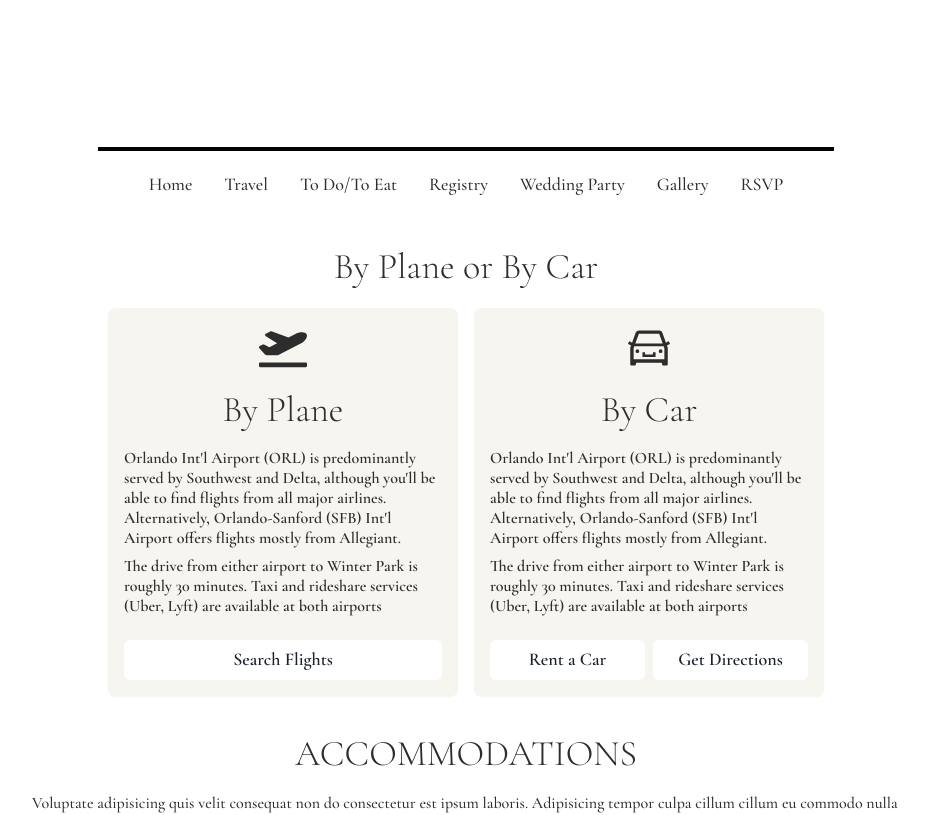
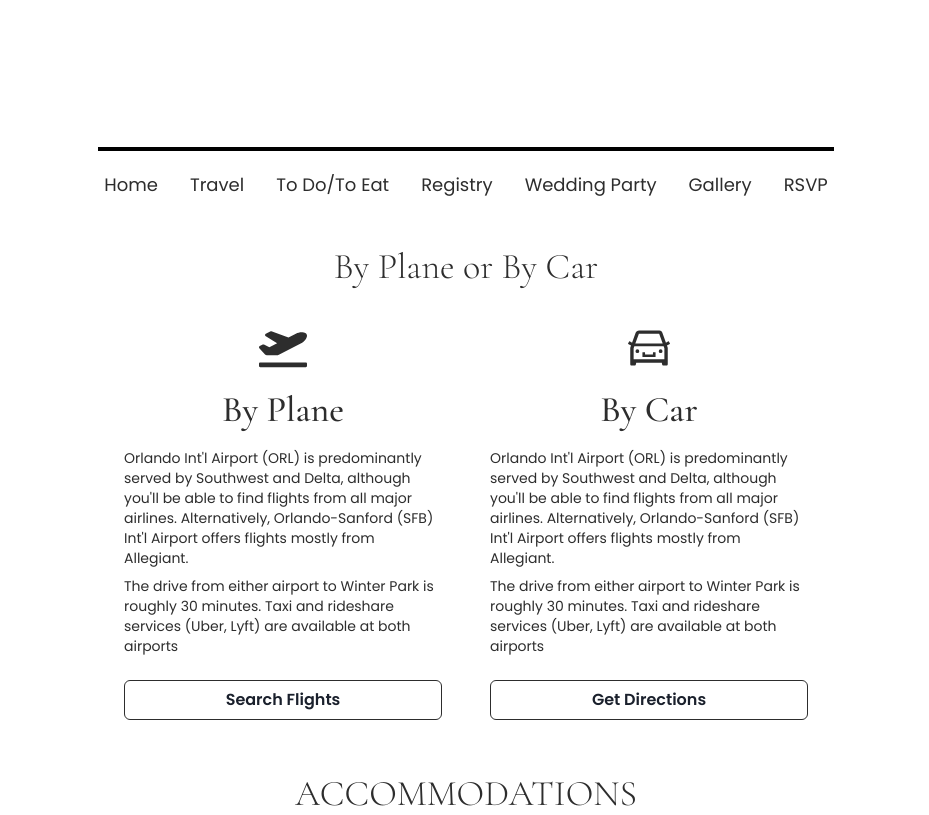
Before and after one commit to kblair40/wedding_v2, a React (Create React App) app: page /travel in a window 1280 px wide. Shown: the top 815 px of the page, without its empty margins (174-1103 px from the left). Built offline with nearby package versions, Linux system fonts and the light colour scheme.

Commit message:
Remove default Paper styles

```diff
--- a/public/index.html
+++ b/public/index.html
@@ -17,7 +17,7 @@
     <link rel="preconnect" href="https://fonts.googleapis.com" />
     <link rel="preconnect" href="https://fonts.gstatic.com" crossorigin />
     <link
-      href="https://fonts.googleapis.com/css2?family=Cormorant+Garamond:ital,wght@0,300;0,400;0,500;0,600;0,700;1,300;1,400;1,500;1,600;1,700&family=EB+Garamond:wght@400;500;600;700&family=Great+Vibes&display=swap"
+      href="https://fonts.googleapis.com/css2?family=Cormorant+Garamond:ital,wght@0,300;0,400;0,500;0,600;0,700;1,300;1,400;1,500;1,600;1,700&family=EB+Garamond:wght@400;500;600;700&family=Great+Vibes&family=Poppins:ital,wght@0,100;0,200;0,300;0,400;0,500;0,600;0,700;0,800;1,100;1,200;1,300;1,400;1,500&display=swap"
       rel="stylesheet"
     />
 
--- a/src/components/TravelInfo/index.js
+++ b/src/components/TravelInfo/index.js
@@ -20,6 +20,8 @@ const paperStyles = {
   flex: 1,
   w: "100%",
   maxW: { base: "350px", sm: "375px", md: "300px", lg: "350px" },
+  bg: "white",
+  shadow: "none",
 };
 
 const TravelInfo = () => {
@@ -39,11 +41,14 @@ const TravelInfo = () => {
         <Paper {...paperStyles}>
           <VStack alignItems="center" spacing="1rem">
             <Icon as={FaPlaneDeparture} boxSize="48px" color="neutral.black" />
-            <Heading fontSize="4xl">By Plane</Heading>
+            <Heading fontSize="4xl" fontWeight="500">
+              By Plane
+            </Heading>
             <VStack>
               <Text
                 lineHeight="20px"
-                fontWeight="600"
+                // fontWeight="600"
+                fontSize="sm"
                 //
               >
                 Orlando Int'l Airport (ORL) is predominantly served by Southwest
@@ -53,7 +58,8 @@ const TravelInfo = () => {
               </Text>
               <Text
                 lineHeight="20px"
-                fontWeight="600"
+                // fontWeight="600"
+                fontSize="sm"
                 //
               >
                 The drive from either airport to Winter Park is roughly 30
@@ -66,19 +72,26 @@ const TravelInfo = () => {
               pt="8px"
               w="100%"
             >
-              <Link isExternal href="https://www.google.com/flights">
+              <Link
+                isExternal
+                href="https://www.google.com/flights"
+                textDecoration="none"
+                _hover={{
+                  textDecoration: "none",
+                }}
+              >
                 <Button
                   w="100%"
                   bg="white"
-                  fontSize="lg"
                   transition=".25s ease-in-out"
                   border="1px solid"
-                  borderColor="transparent"
+                  borderColor="neutral.black"
+                  variant="outline"
                   _hover={{
-                    borderColor: "neutral.200",
-                    bg: "neutral.50",
+                    bg: "neutral.black",
+                    color: "neutral.white",
                   }}
-                  _active={{ bg: "neutral.200" }}
+                  _active={{ bg: "text.secondary" }}
                 >
                   Search Flights
                 </Button>
@@ -94,15 +107,17 @@ const TravelInfo = () => {
         >
           <VStack alignItems="center" spacing="1rem">
             <Icon as={AiOutlineCar} boxSize="48px" color="neutral.black" />
-            <Heading fontSize="4xl">By Car</Heading>
+            <Heading fontSize="4xl" fontWeight="500">
+              By Car
+            </Heading>
             <VStack>
-              <Text lineHeight="20px" fontWeight="600">
+              <Text lineHeight="20px" fontSize="sm">
                 Orlando Int'l Airport (ORL) is predominantly served by Southwest
                 and Delta, although you'll be able to find flights from all
                 major airlines. Alternatively, Orlando-Sanford (SFB) Int'l
                 Airport offers flights mostly from Allegiant.
               </Text>
-              <Text lineHeight="20px" fontWeight="600">
+              <Text lineHeight="20px" fontSize="sm">
                 The drive from either airport to Winter Park is roughly 30
                 minutes. Taxi and rideshare services (Uber, Lyft) are available
                 at both airports
@@ -113,38 +128,21 @@ const TravelInfo = () => {
               pt="8px"
               w="100%"
             >
-              <HStack>
               <Button
                 w="100%"
                 bg="white"
-                  fontSize="lg"
                 transition=".25s ease-in-out"
                 border="1px solid"
-                  borderColor="transparent"
+                borderColor="neutral.black"
+                variant="outline"
                 _hover={{
-                    borderColor: "neutral.200",
-                    bg: "neutral.50",
+                  bg: "neutral.black",
+                  color: "neutral.white",
                 }}
-                  _active={{ bg: "neutral.200" }}
-                >
-                  Rent a Car
-                </Button>
-                <Button
-                  w="100%"
-                  bg="white"
-                  fontSize="lg"
-                  transition=".25s ease-in-out"
-                  border="1px solid"
-                  borderColor="transparent"
-                  _hover={{
-                    borderColor: "neutral.200",
-                    bg: "neutral.50",
-                  }}
-                  _active={{ bg: "neutral.200" }}
+                _active={{ bg: "text.secondary" }}
               >
                 Get Directions
               </Button>
-              </HStack>
             </Box>
           </VStack>
         </Paper>
--- a/src/utils/theme.js
+++ b/src/utils/theme.js
@@ -61,7 +61,7 @@ const theme = extendTheme({
       },
       baseStyle: {
         color: "#2d2d2d",
-        fontWeight: "500",
+        fontWeight: "400",
       },
     },
     Heading: {
@@ -91,7 +91,8 @@ const theme = extendTheme({
     // heading: "EB Garamond",
     heading: "Cormorant Garamond",
     // body: "Josefin Slab",
-    body: "Cormorant Garamond",
+    // body: "Cormorant Garamond",
+    body: "Poppins",
     mono: "Josefin Slab",
   },
 });
```
Lines whose indentation alone changed are shown as unchanged.
